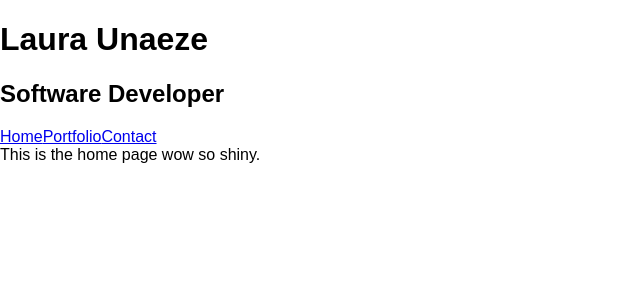
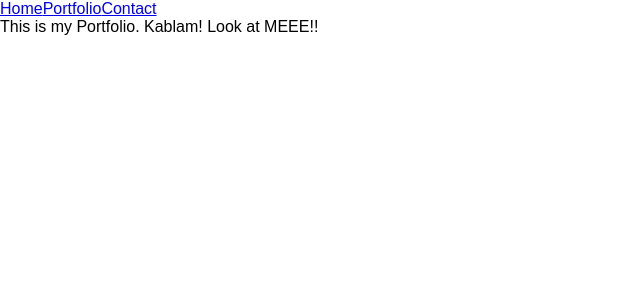
Before and after one commit to ulaura/react-personal-page, a React (Create React App) app: page /portfolio in a window 1280 px wide. Shown: the top 300 px of the page, without its empty margins (0-640 px from the left). Built offline with nearby package versions, Linux system fonts and the light colour scheme.

Commit message:
Added Portfolio and Contact components. Added react router to route between pages.

```diff
--- a/package.json
+++ b/package.json
@@ -5,6 +5,7 @@
   "dependencies": {
     "react": "^16.2.0",
     "react-dom": "^16.2.0",
+    "react-router-dom": "^4.2.2",
     "react-scripts": "1.1.1"
   },
   "scripts": {
--- a/src/App.js
+++ b/src/App.js
@@ -1,18 +1,26 @@
 import React from 'react';
 import NavBar from './components/NavBar';
 import Home from './components/Home';
+import Portfolio from './components/Portfolio'
+import Contact from './components/Contact';
+import { BrowserRouter as Router, Route, Switch} from "react-router-dom";
+
 
 
 const App = () => {
   return (
-    <div className="App">
-      <h1>Laura Unaeze</h1>
-      <h2>Software Developer</h2>
-      <NavBar />
-      <Home />
-    </div>
+    <Router>
+      <div>
+        <NavBar />
+        <Switch>
+          <Route exact path='/' component={Home} />
+          <Route exact path='/portfolio' component={Portfolio} />
+          <Route exact path='/contact' component={Contact} />
+        </Switch>
+      </div>
+    </Router>
   );
-}
+};
 
 
 export default App;
--- /dev/null
+++ b/src/components/Contact.js
@@ -0,0 +1,11 @@
+import React from 'react';
+
+const Contact = () => {
+  return (
+    <div>
+      Talk to me. You know you want to. ;)
+    </div>
+  );
+};
+
+export default Contact;
--- a/src/components/Home.js
+++ b/src/components/Home.js
@@ -6,6 +6,6 @@ const Home = () => {
       This is the home page wow so shiny.
     </div>
   );
-}
+};
 
 export default Home;
--- a/src/components/NavBar.js
+++ b/src/components/NavBar.js
@@ -3,11 +3,11 @@ import React from 'react';
 const NavBar = () => {
   return (
     <div>
-      <a href="#">Home</a>
-      <a href="#">Portfolio</a>
-      <a href="#">Contact</a>
+      <a href="/">Home</a>
+      <a href="/portfolio">Portfolio</a>
+      <a href="/contact">Contact</a>
     </div>
   );
-}
+};
 
 export default NavBar;
--- /dev/null
+++ b/src/components/Portfolio.js
@@ -0,0 +1,11 @@
+import React from 'react';
+
+const Portfolio = () => {
+  return (
+    <div>
+      This is my Portfolio. Kablam! Look at MEEE!!
+    </div>
+  );
+}
+
+export default Portfolio;
```
Also changed, not shown: 1 other file (tests, documents, lock files or other folders).
